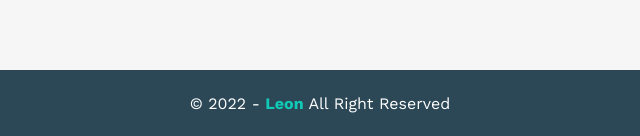
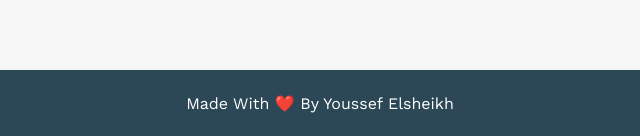
Before and after one commit to Youssef-Elsheikh-7/Leon_Template, a plain HTML site: page index.html in a window 1280 px wide. Shown: the part 3799-3935 px from the top of the page, 320-960 px from the left. Drawn offline with nearby package versions, Linux system fonts and the light colour scheme.

Commit message:
Update index.html

```diff
--- a/index.html
+++ b/index.html
@@ -194,7 +194,7 @@
     <!-- end Contact -->
     <!-- start footer -->
     <div class="footer">
-        &copy; 2022 - <span>Leon</span> All Right Reserved
+        Made With ❤️ By Youssef Elsheikh
     </div>
     <!-- end footer -->
 </body>
```
